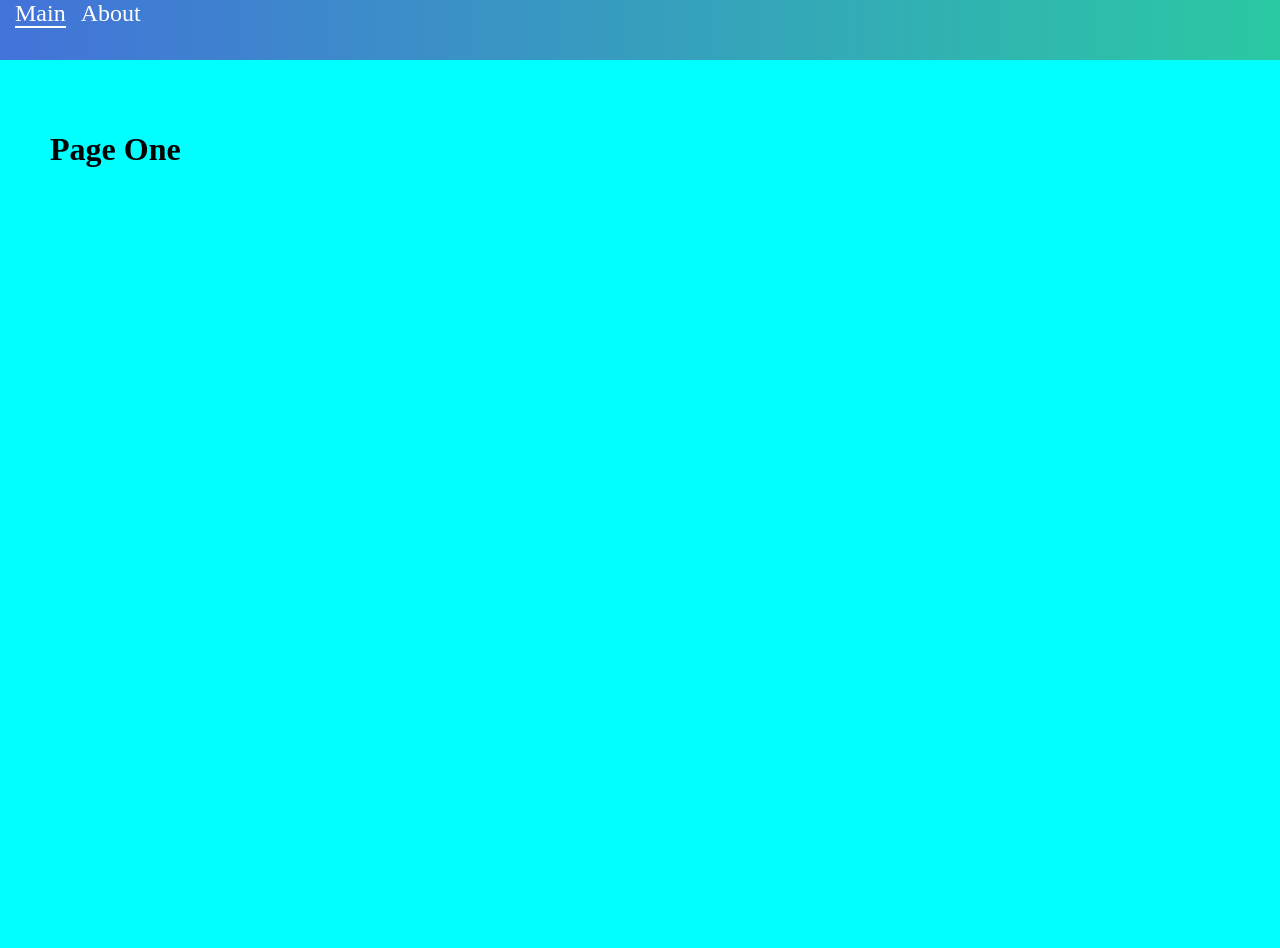
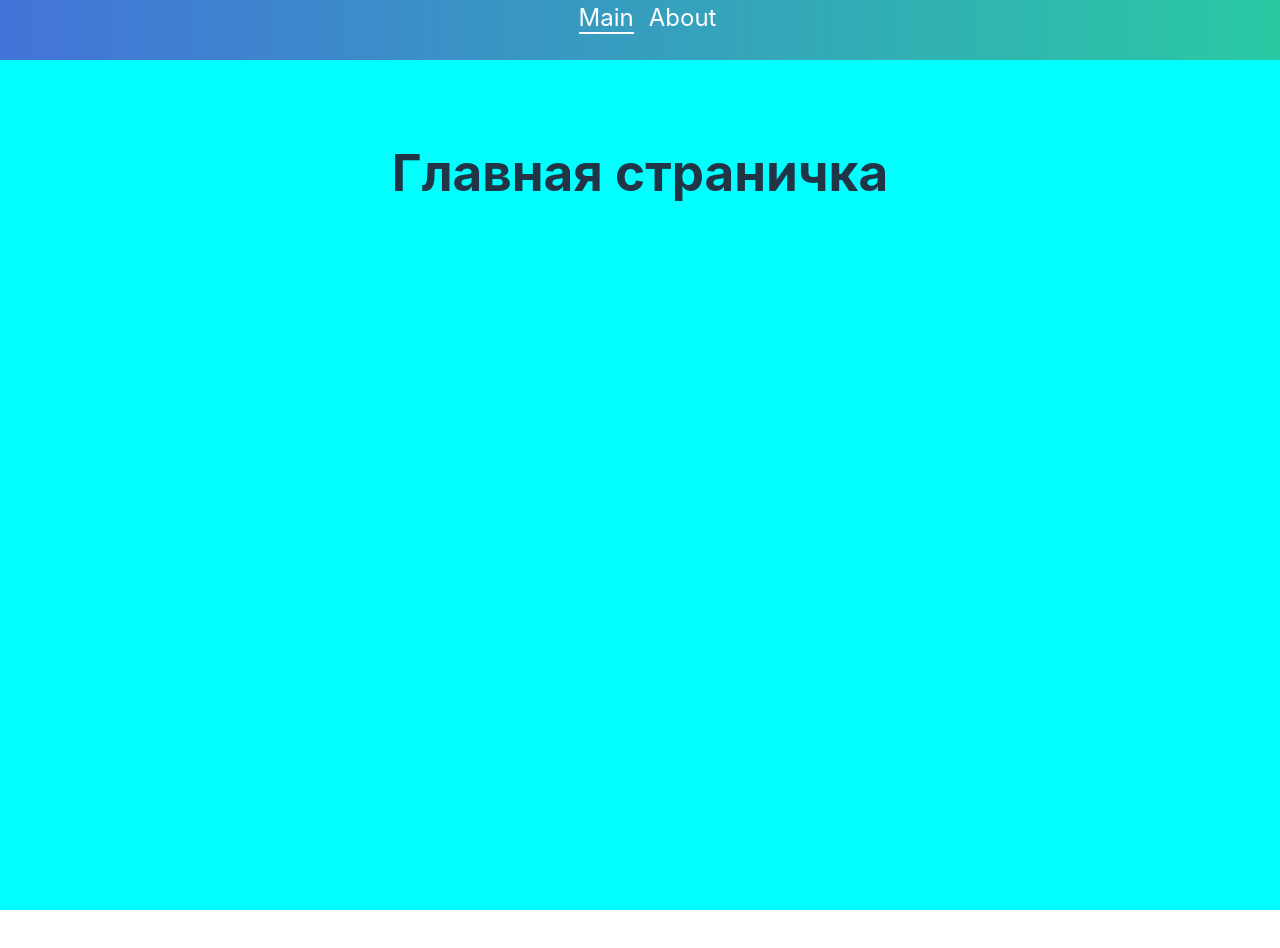
Before and after one commit to erdUha/syscheckpro, a Vue app: page / in a window 1280 px wide. Shown: the top 948 px of the page. After the commit the page ends 910 px from the top, so only its background shows below. Built offline with nearby package versions, Linux system fonts and the light colour scheme.

Commit message:
modified:   src/App.vue 	modified:   src/components/Pages/PageOne.vue 	modified:   src/components/Pages/PageTwo.vue

```diff
--- a/src/App.vue
+++ b/src/App.vue
@@ -12,6 +12,7 @@
 	</div>
 </template>
 
+<style src="./style.css"></style>
 <style src="./transitions.css"></style>
 
 <style>
@@ -25,7 +26,7 @@ html, body {
 	background-color: cyan;
 }
 .pages {
-	padding: 50px;
+	padding-top: 50px;
 	width: 100%;
 	height: 100vh;
 }
--- a/src/components/Pages/PageOne.vue
+++ b/src/components/Pages/PageOne.vue
@@ -1,7 +1,12 @@
+<script setup>
+</script>
+
 <template>
 	<div>
 		<div class="pages" id="page-one">
-			<h1>Page One</h1>
+			<div data-aos="zoom-out-down">
+				<h1>Главная страничка</h1>
+			</div>
 		</div>
 	</div>
 </template>
--- a/src/components/Pages/PageTwo.vue
+++ b/src/components/Pages/PageTwo.vue
@@ -1,10 +1,18 @@
 <template>
 	<div>
 		<div class="pages" id="page-two">
-			<h1>Your mom is gay</h1>
+			<div data-aos="zoom-out-down">
+				<h1>Your mom is gay</h1>
+			</div>
 		</div>
 	</div>
 </template>
+
+<style scoped>
+* {
+	color: black;
+}
+</style>
 
 
 <script>
```
